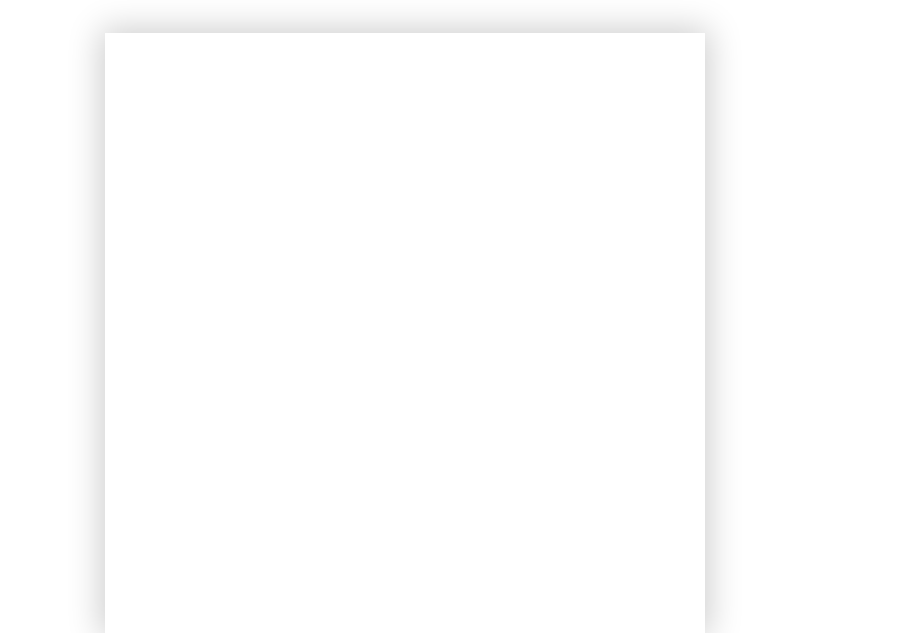
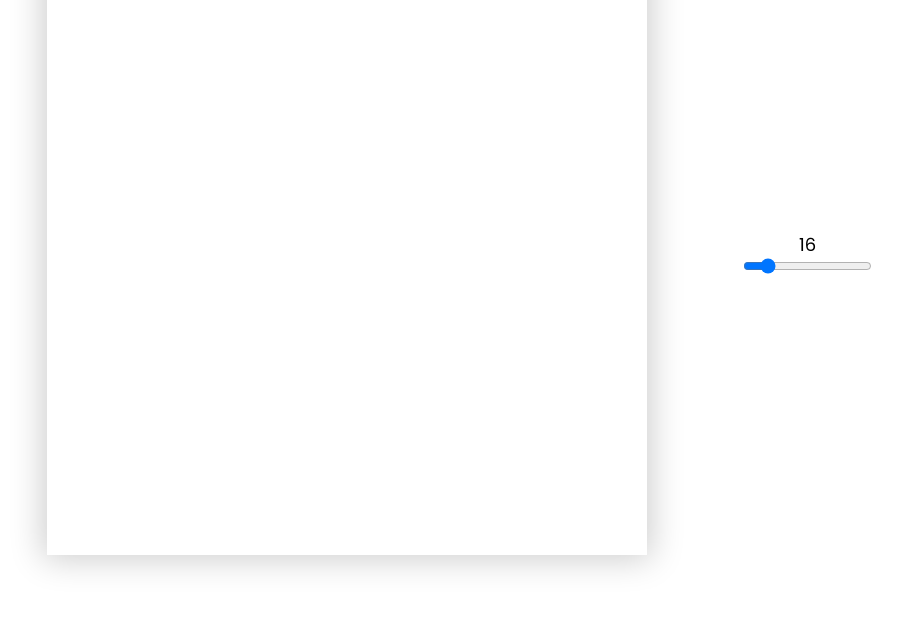
Before and after one commit to Yisaaaa/Etch-a-Sketch, a plain HTML site: page index.html in a window 1280 px wide. Shown: the part 173-806 px from the top of the page, without its empty margins (49-951 px from the left). Drawn offline with Linux system fonts and the light colour scheme.

Commit message:
added slider for the number of NxN to generate

```diff
--- a/index.html
+++ b/index.html
@@ -12,7 +12,18 @@
         </header>
         <div class="container">
             <div class="grids"></div>
-            <div class="menu"></div>
+            <div class="menu">
+                <div class="slider-box">
+                    <p class="slider-value"></p>
+                    <input
+                        type="range"
+                        class="slider"
+                        min="1"
+                        max="100"
+                        value="16"
+                    />
+                </div>
+            </div>
         </div>
 
         <script src="script.js"></script>
--- a/script.js
+++ b/script.js
@@ -1,4 +1,7 @@
 const grids = document.querySelector(".grids");
+const sliderElement = document.querySelector(".slider");
+const sliderValElement = document.querySelector(".slider-value");
+
 let color = "#000";
 let mouseDown = false;
 
@@ -8,6 +11,13 @@ document.body.onmousedown = (e) => {
 document.body.onmouseup = (e) => {
     mouseDown = false;
 };
+
+sliderElement.addEventListener("input", () => {
+    displaySliderValue();
+    numberOfGrid = sliderElement.value;
+    grids.innerHTML = "";
+    generateGrids(numberOfGrid);
+});
 
 // Generates NxN grid
 function generateGrids(N) {
@@ -28,4 +38,9 @@ function generateGrids(N) {
     }
 }
 
-generateGrids(16);
+function displaySliderValue() {
+    sliderValElement.textContent = `${sliderElement.value}`;
+}
+
+displaySliderValue();
+generateGrids(sliderElement.value);
--- a/style.css
+++ b/style.css
@@ -4,6 +4,10 @@
     margin: 0;
     padding: 0;
     box-sizing: border-box;
+}
+
+html {
+    font-size: 62.5%;
 }
 
 html,
@@ -27,6 +31,11 @@ body {
 }
 
 .container {
+    display: grid;
+    grid-template-columns: repeat(2, 1fr);
+    justify-items: end;
+    align-items: center;
+    gap: 9.6rem;
     margin-left: 9.6rem;
 }
 
@@ -41,3 +50,12 @@ body {
     height: 100%;
     width: 100%;
 }
+
+.menu {
+    justify-self: start;
+}
+
+.slider-value {
+    font-size: 1.8rem;
+    text-align: center;
+}
```
